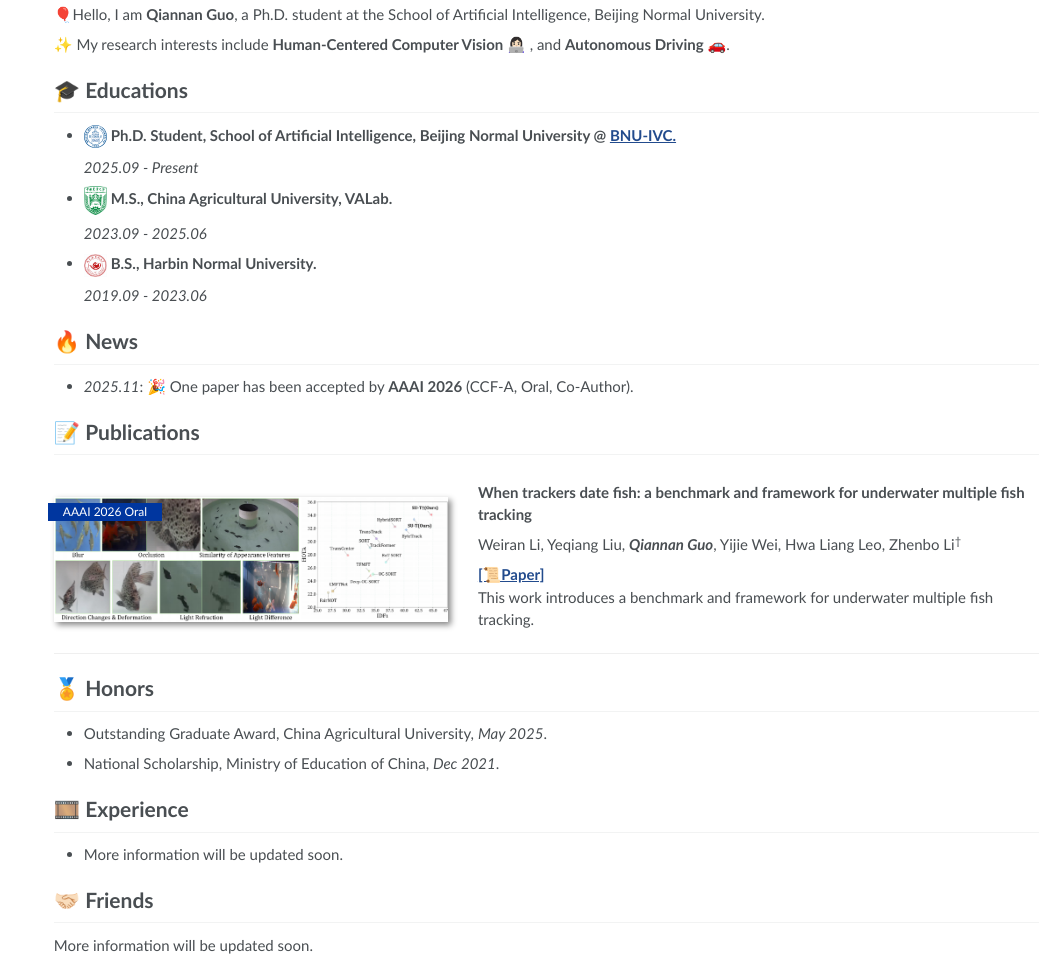
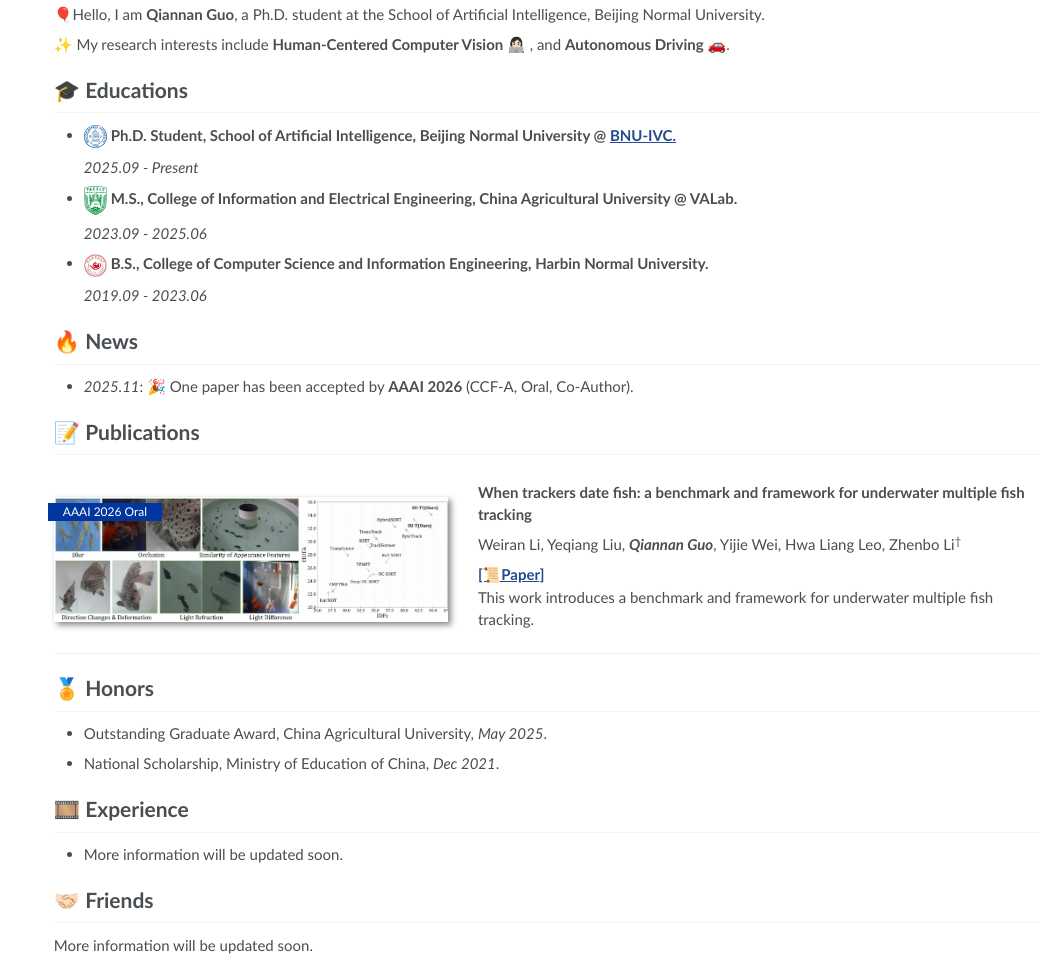
Before and after one commit to luckyG-1203/luckyG-1203.github.io, a Jekyll site: the page built from _pages/about.md, in a window 1280 px wide and 1137 px high, cut to the strip 173-1137 px from the top of the window. Shown: the whole strip, without its empty margins (226-1280 px from the left). Built offline with Jekyll 4.4.1, drawn with Linux system fonts in a browser that asks for light colours.

Commit message:
Refine education entries

```diff
--- a/_pages/about.md
+++ b/_pages/about.md
@@ -20,11 +20,11 @@ redirect_from:
 
   *2025.09 - Present*
 
-- <a href="https://www.cau.edu.cn/"><img class="png" src="/assets/images/cau.png" width="23pt"></a> **M.S., China Agricultural University, VALab.**
+- <a href="https://www.cau.edu.cn/"><img class="png" src="/assets/images/cau.png" width="23pt"></a> **M.S., College of Information and Electrical Engineering, China Agricultural University @ VALab.**
 
   *2023.09 - 2025.06*
 
-- <a href="http://www.hrbnu.edu.cn/"><img class="png" src="/assets/images/hrbnu.png" width="23pt"></a> **B.S., Harbin Normal University.**
+- <a href="http://www.hrbnu.edu.cn/"><img class="png" src="/assets/images/hrbnu.png" width="23pt"></a> **B.S., College of Computer Science and Information Engineering, Harbin Normal University.**
 
   *2019.09 - 2023.06*
 
```
